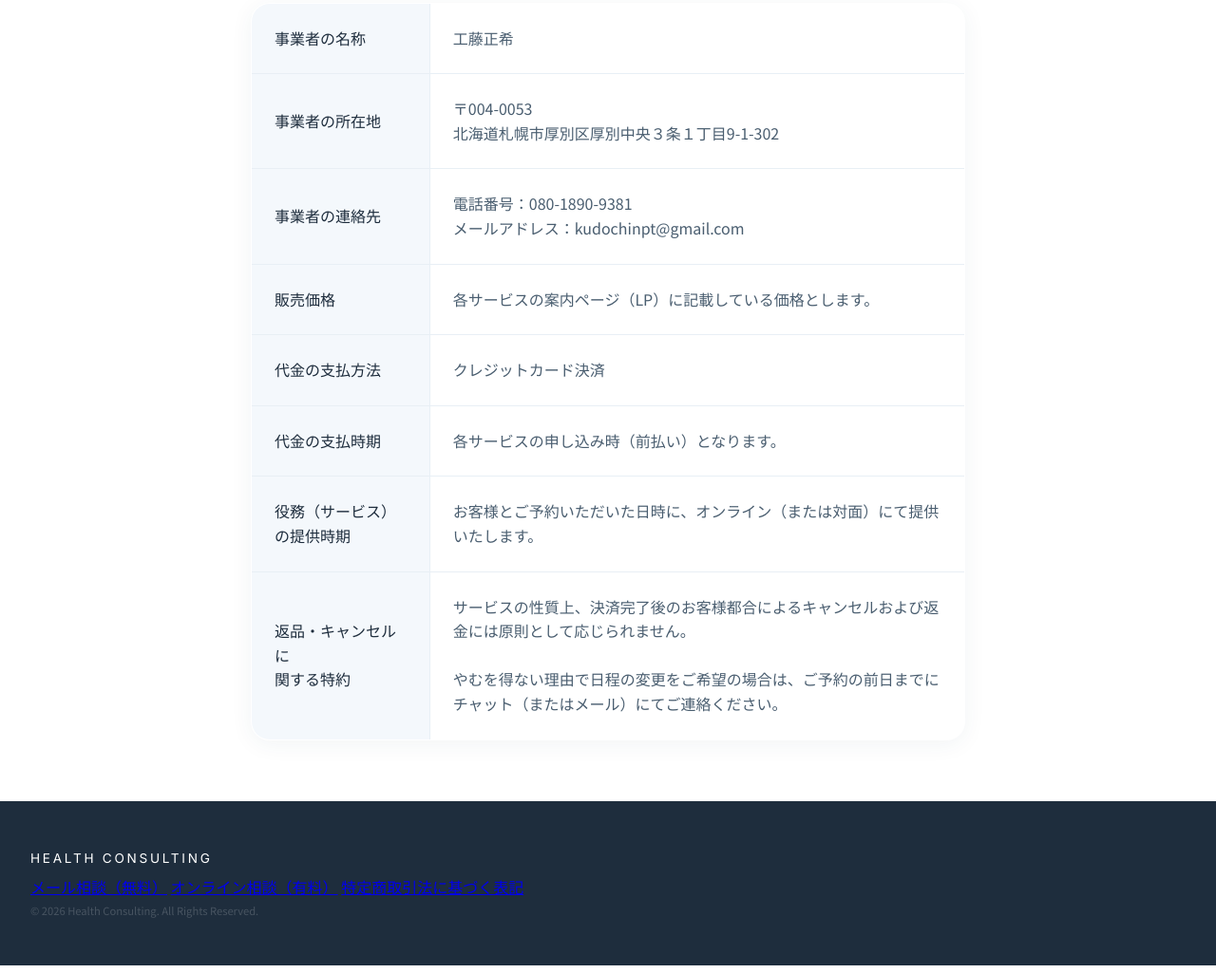
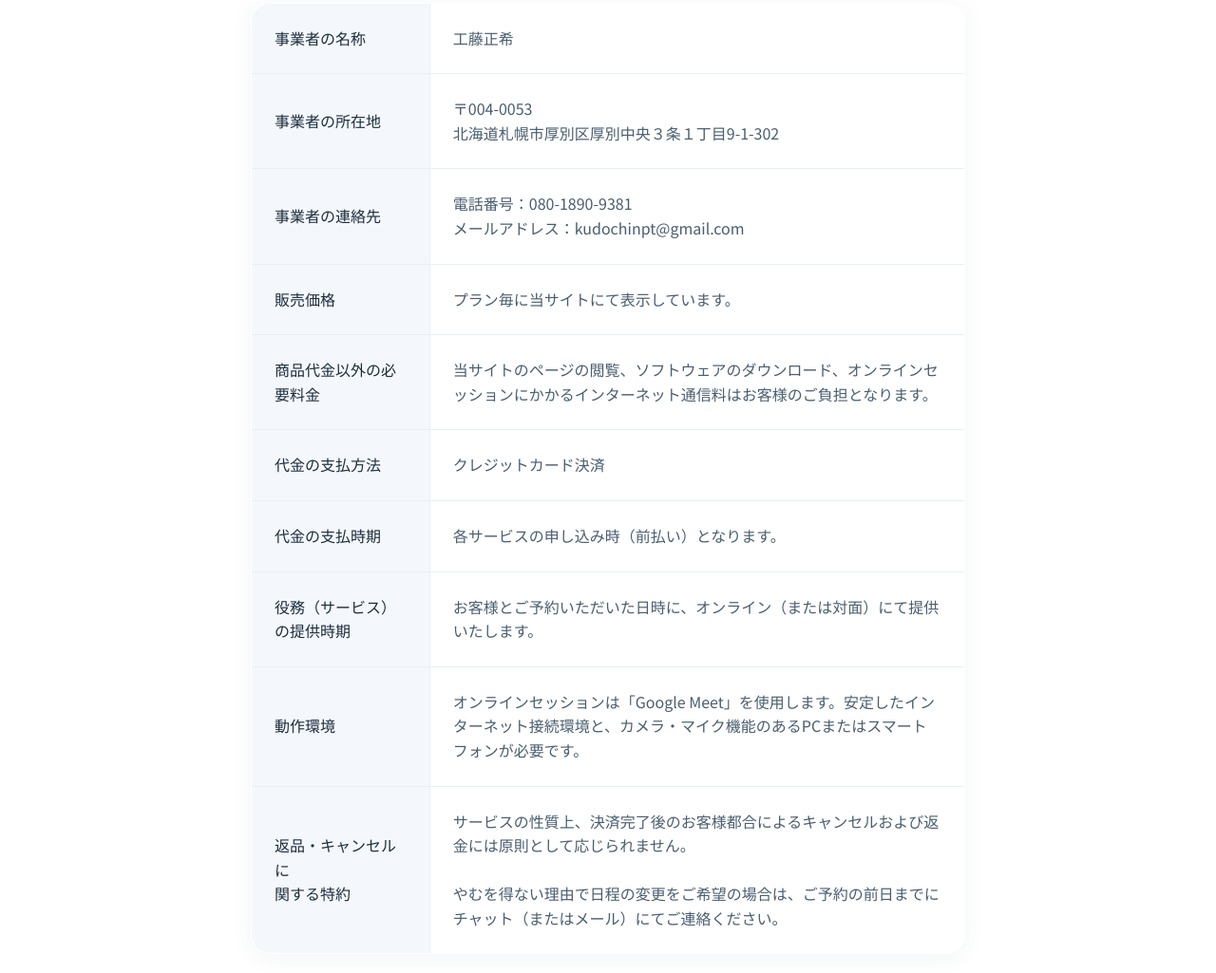
Before and after one commit to kudochin/newsletterLP, a website: page law.html in a window 1280 px wide. Shown: the part 215-1240 px from the top of the page at 95% size. Drawn offline with Linux system fonts and the light colour scheme.

Commit message:
update: 特定商取引法に基づく表記の追記（販売価格、通信料など、動作環境）

```diff
--- a/law.html
+++ b/law.html
@@ -123,7 +123,11 @@
         </tr>
         <tr>
           <th>販売価格</th>
-          <td>各サービスの案内ページ（LP）に記載している価格とします。</td>
+          <td>プラン毎に当サイトにて表示しています。</td>
+        </tr>
+        <tr>
+          <th>商品代金以外の必要料金</th>
+          <td>当サイトのページの閲覧、ソフトウェアのダウンロード、オンラインセッションにかかるインターネット通信料はお客様のご負担となります。</td>
         </tr>
         <tr>
           <th>代金の支払方法</th>
@@ -136,6 +140,10 @@
         <tr>
           <th>役務（サービス）の提供時期</th>
           <td>お客様とご予約いただいた日時に、オンライン（または対面）にて提供いたします。</td>
+        </tr>
+        <tr>
+          <th>動作環境</th>
+          <td>オンラインセッションは「Google Meet」を使用します。安定したインターネット接続環境と、カメラ・マイク機能のあるPCまたはスマートフォンが必要です。</td>
         </tr>
         <tr>
           <th>返品・キャンセルに<br>関する特約</th>
```
